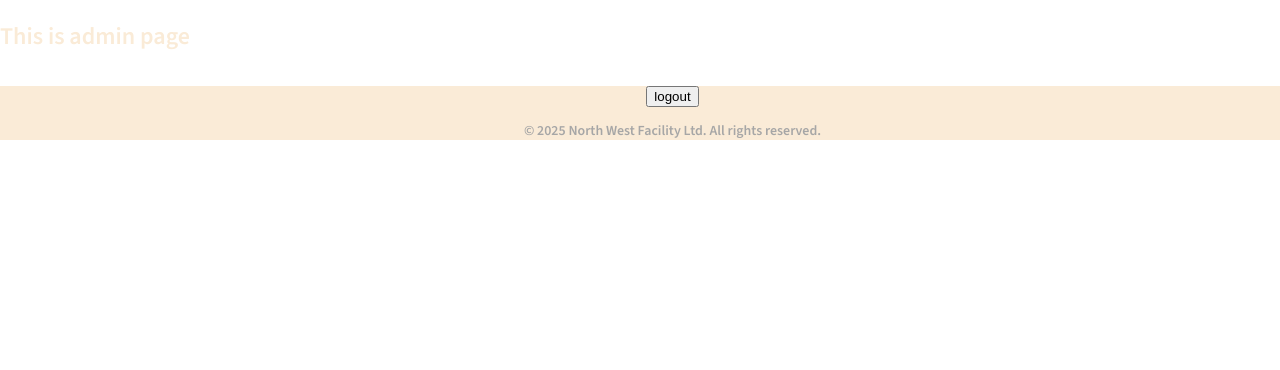
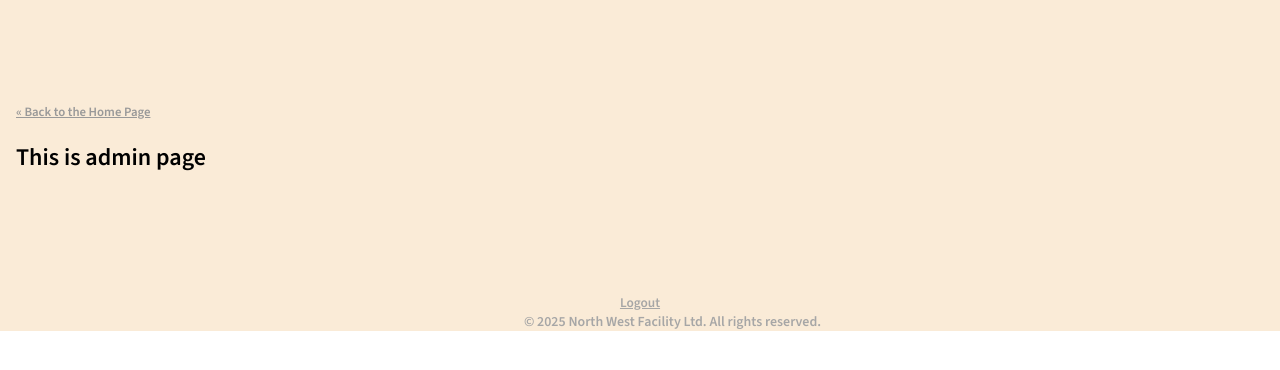
Before and after one commit to rukmalhe/demo_selenium_javascripts, a website: page public/admin/index.html in a window 1280 px wide. Drawn offline with nearby package versions, Linux system fonts and the light colour scheme; no server answers.

Commit message:
admin page initail development

```diff
--- a/public/admin/index.html
+++ b/public/admin/index.html
@@ -13,17 +13,15 @@
 </head>
 
 <body>
-
-  <div class="list-of-clients">
+  <div class="page-section">
+    <a class="small-link" href="/">&laquo; Back to the Home Page</a>
     <h2>This is admin page</h2>
   </div> <!-- Page section -->
-
-
-  <footer class="site-footer">
-    <p>
-      <button id="logout">logout</button>
+  <footer class="site-footer logout-text">
+    <p class="logout-footer">
+      <button id="logout">Logout</button>
     </p>
-    © 2025 North West Facility Ltd. All rights reserved.
+    <p>© 2025 North West Facility Ltd. All rights reserved.</p>
   </footer>
   <script src="/js/admin.js"></script>
   <script src="/js/logout.js"></script>
--- a/public/styles.css
+++ b/public/styles.css
@@ -29,8 +29,6 @@
   max-width: 525px;
 
 }
-
-
 
 .top-content-position {
   z-index: 5;
@@ -211,13 +209,17 @@
 
 }
 
-.site-footer {
+.site-footer p {
   color: #a6a6a6;
   background-color: antiquewhite;
   text-align: center;
   font-size: .87rem;
   margin: 0;
   padding: 0 0 0 65px;
+}
+
+.site-footer .logout-footer {
+  padding: 0;
 }
 
 .list-of-clients {
@@ -310,3 +312,36 @@
     column-gap: 16px;
   }
 }
+
+/*Admin page*/
+.form-field {
+  display: block;
+  width: 100%;
+  padding: 10px 12px;
+  box-sizing: border-box;
+  font-size: 1rem;
+  margin: 0 0 16px;
+  border: 1px solid rgba(0, 0, 0, 0, 0.08);
+  font-family: inherit;
+}
+
+.big-mg-bottom h2 {
+  margin-bottom: 25px;
+  color: #000000;
+}
+
+.small-link {
+  display: inline-block;
+  font-size: 0.8rem;
+  color: #999;
+  position: relative;
+  z-index: 3;
+}
+
+.logout-text button {
+  font-family: inherit;
+  background-color: transparent;
+  border: none;
+  text-decoration: underline;
+  color: #a6a6a6;
+}
```
Also changed, not shown: public/index.html (+1 -1 lines), public/login/index.html (+7 -9 lines).
